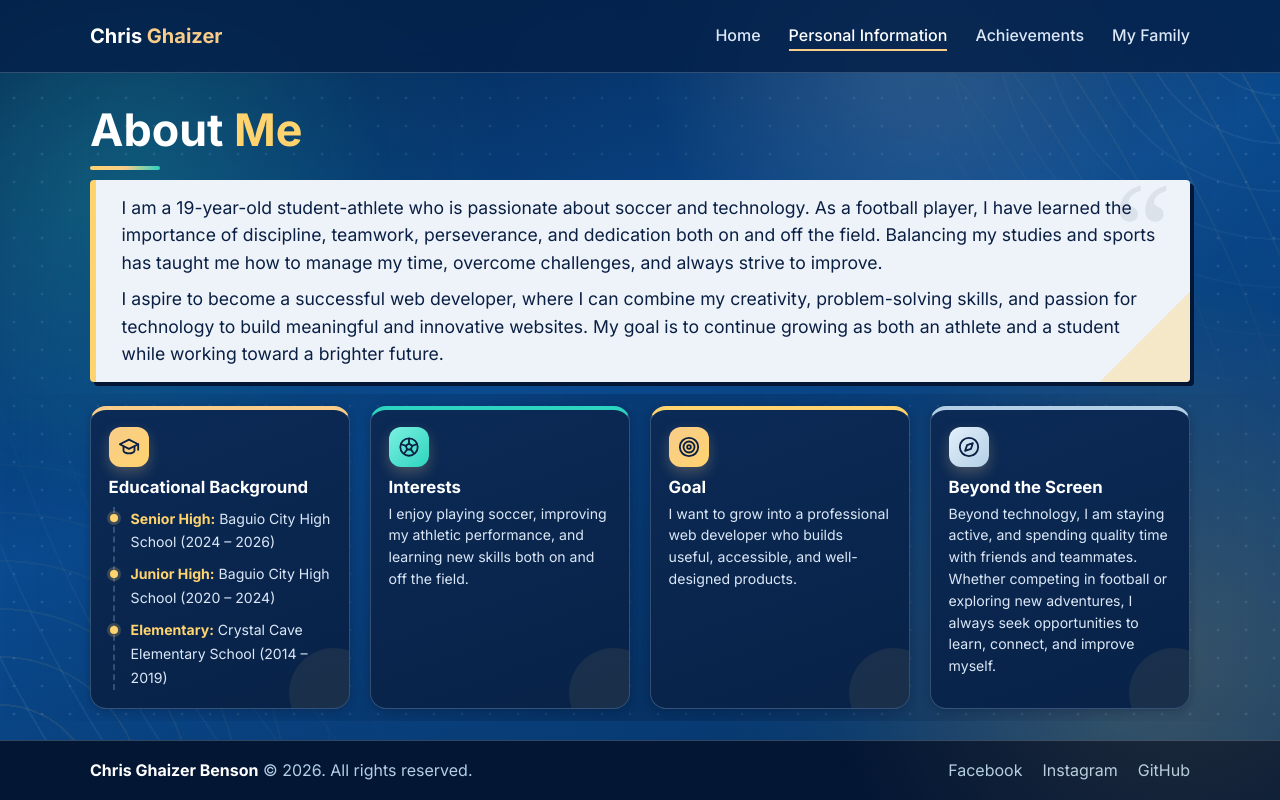
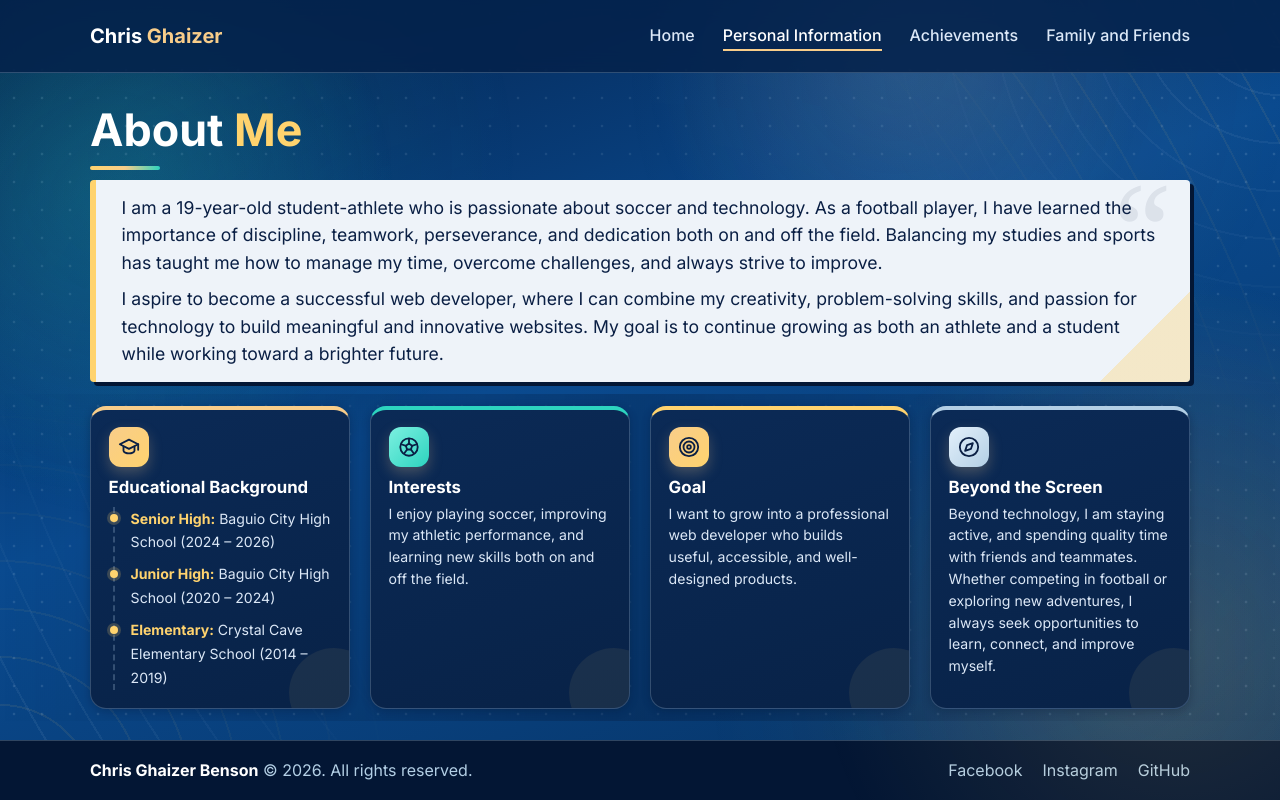
Before and after one commit to ghaizerbenson17-pixel/Portfolio, a plain HTML site: page about.html in a window 1280 px wide. Drawn offline with Linux system fonts and the light colour scheme.

Commit message:
Rename 'My Family' link to 'Family and Friends'

```diff
--- a/about.html
+++ b/about.html
@@ -21,7 +21,7 @@
         <li><a href="index.html">Home</a></li>
         <li><a href="about.html" aria-current="page">Personal Information</a></li>
         <li><a href="achievements.html">Achievements</a></li>
-        <li><a href="family.html">My Family</a></li>
+        <li><a href="family.html">Family and Friends</a></li>
 
       </ul>
     </nav>
```
